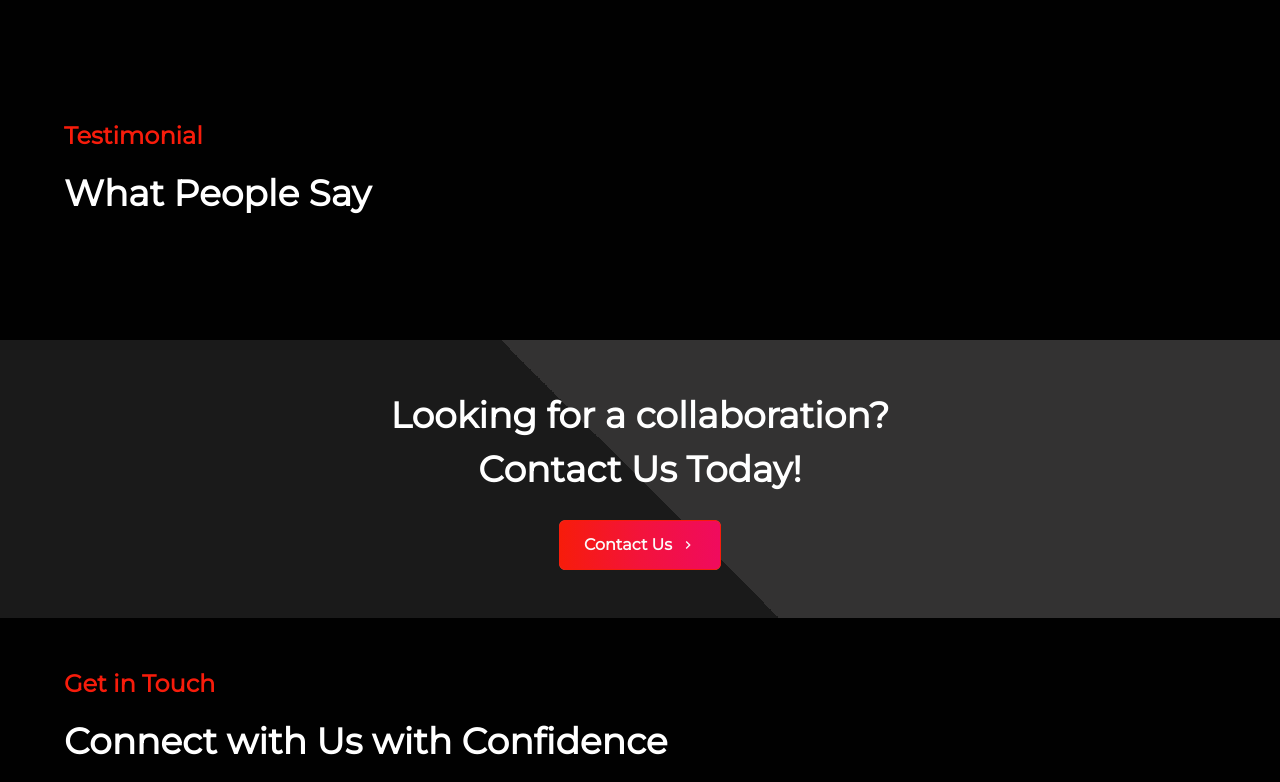
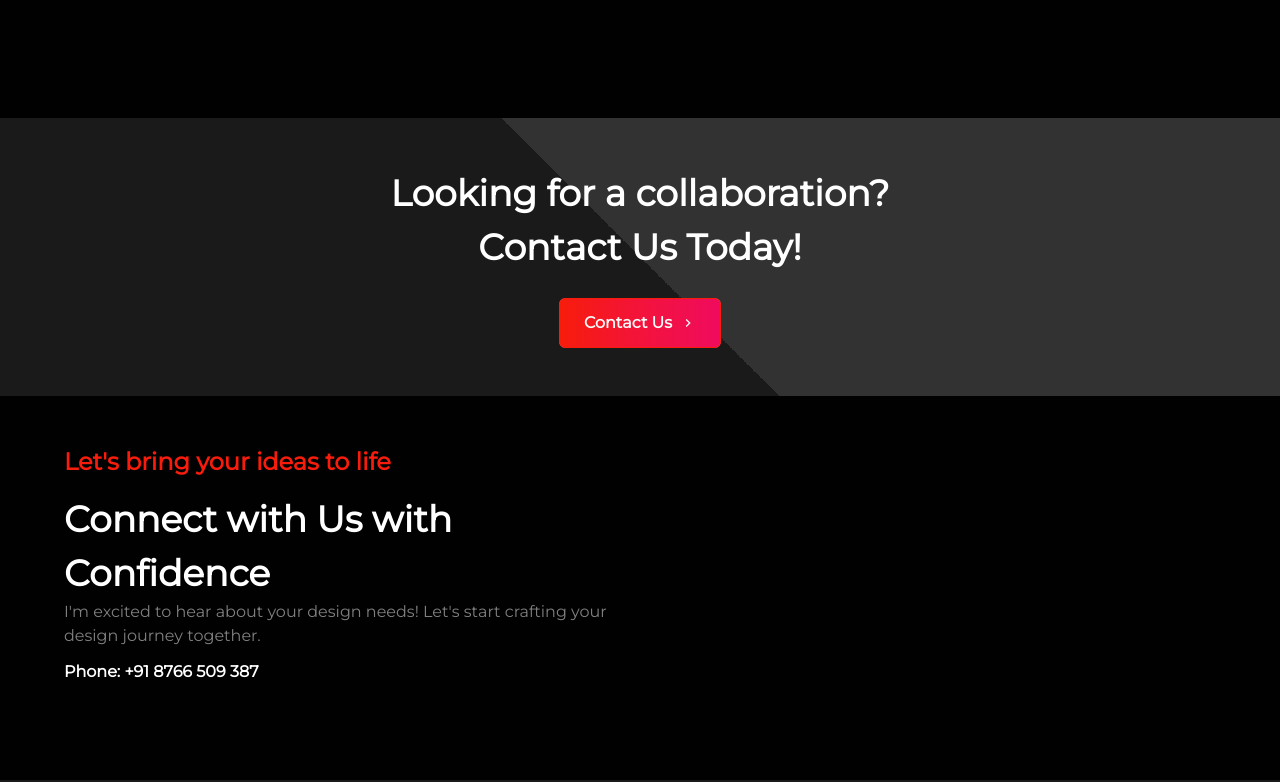
Before and after one commit to sahilsheikh-dev/xenxtechnologies, a React (Create React App) app: page / in a window 1280 px wide. Shown: the part 2358-3140 px from the top of the page. Built offline with nearby package versions, Linux system fonts and the light colour scheme.

Commit message:
contactSectionAdded-01052024:1538-sahilsheikh.dev@gmail.com

```diff
--- a/src/components/homepage/ContactSection.js
+++ b/src/components/homepage/ContactSection.js
@@ -1,4 +1,4 @@
-import { Box, Stack, Text } from '@chakra-ui/react';
+import { Box, Grid, GridItem, Link, Stack, Text } from '@chakra-ui/react';
 import React from 'react';
 
 const ContactSection = ({ theme }) => {
@@ -19,21 +19,60 @@ const ContactSection = ({ theme }) => {
               xl: 'left',
             }}
           >
+            <Grid
+              templateColumns={{
+                base: 'repeat(1, 1fr)',
+                md: 'repeat(2, 1fr)',
+                lg: 'repeat(2, 1fr)',
+                xl: 'repeat(2, 1fr)',
+              }}
+              textAlign={{
+                base: 'center',
+                md: 'left',
+                lg: 'left',
+                xl: 'left',
+              }}
+              gap={2}
+            >
+              <GridItem>
                 <Text
                   fontWeight={'bold'}
-              fontSize={{ base: '18px', md: '24px', lg: '24px', xl: '24px' }}
+                  fontSize={{
+                    base: '18px',
+                    md: '24px',
+                    lg: '24px',
+                    xl: '24px',
+                  }}
                   textColor={'#F71C0B'}
                 >
-              Get in Touch
+                  Let's bring your ideas to life
                 </Text>
                 <Text
                   fontWeight={'bold'}
-              fontSize={{ base: '22px', md: '30px', lg: '34px', xl: '36px' }}
+                  fontSize={{
+                    base: '22px',
+                    md: '30px',
+                    lg: '34px',
+                    xl: '36px',
+                  }}
                   mt={3}
-              mb={6}
                 >
                   Connect with Us with Confidence
                 </Text>
+                <Text as={'span'} fontSize={'16px'} textColor={'gray'} mb={6}>
+                  I'm excited to hear about your design needs! Let's start
+                  crafting your design journey together.
+                </Text>
+                <Text fontWeight={'bold'} fontSize={'16px'} mt={3}>
+                  Phone: <Link href="tel:+918766509387">+91 8766 509 387</Link>
+                </Text>
+              </GridItem>
+              <GridItem>
+                <Box py={3} mx={'auto'}>
+
+                </Box>
+              </GridItem>
+            </Grid>
           </Box>
         </Stack>
       </Box>
--- a/src/screens/Homepage.js
+++ b/src/screens/Homepage.js
@@ -3,7 +3,7 @@ import React from 'react';
 import HeroSection from '../components/homepage/HeroSection';
 import ServiceSection from '../components/homepage/ServiceSection';
 import ProjectSection from '../components/homepage/ProjectSection';
-import TestimonialSection from '../components/homepage/TestimonialSection';
+// import TestimonialSection from '../components/homepage/TestimonialSection';
 import ContactSection from '../components/homepage/ContactSection';
 import CollaborationSection from '../components/CollaborationSection';
 
@@ -14,7 +14,7 @@ const Homepage = ({ theme }) => {
         <HeroSection theme={theme} />
         <ServiceSection theme={theme} />
         <ProjectSection theme={theme} />
-        <TestimonialSection theme={theme} />
+        {/* <TestimonialSection theme={theme} /> */}
         <CollaborationSection theme={theme} />
         <ContactSection theme={theme} />
       </Box>
```
Lines whose indentation alone changed are shown as unchanged.
